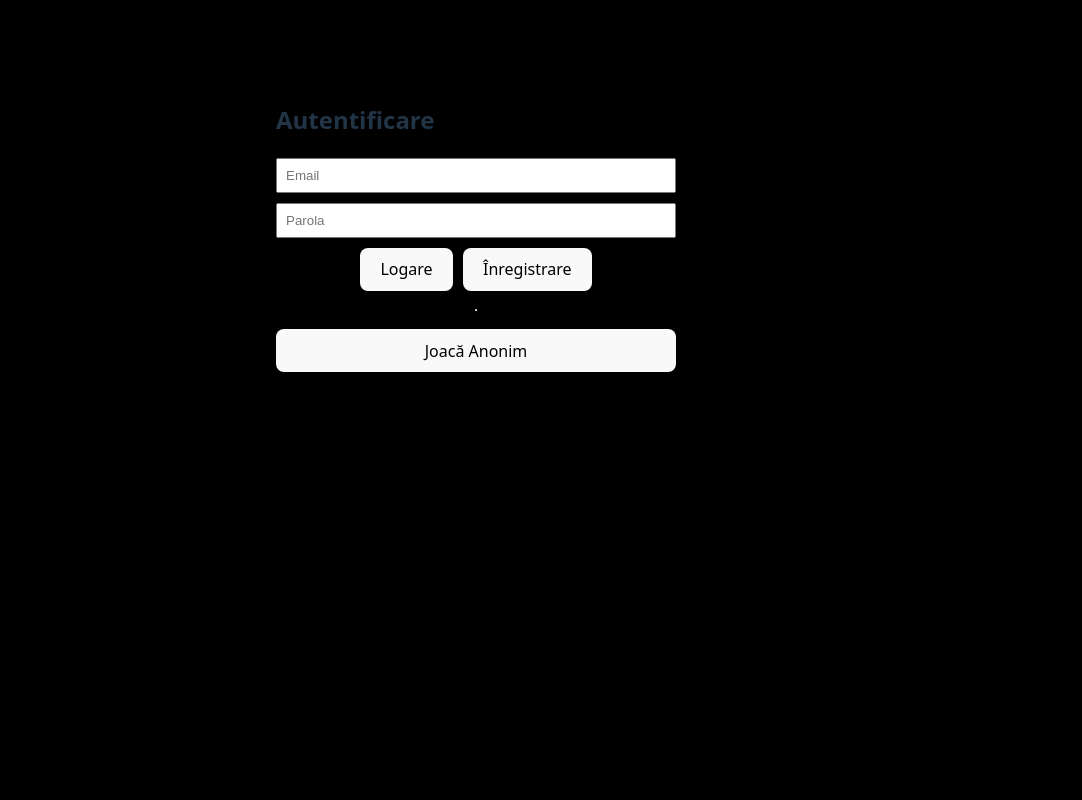
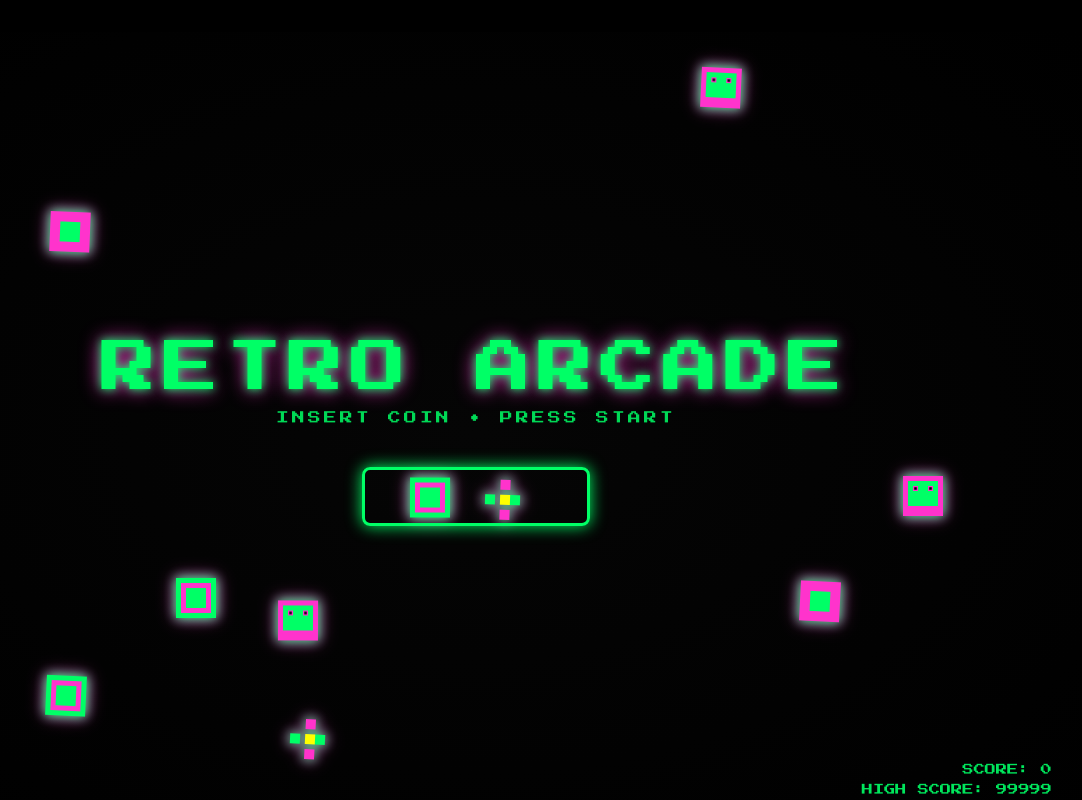
Before and after one commit to alex2004-l/hackitall_db_2025, a React (Vite) app in the folder frontend/: page / in a window 1280 px wide. Shown: the whole page, without its empty margins (164-1246 px from the left). Built offline with nearby package versions, Linux system fonts and the light colour scheme; no server answers.

Commit message:
Put home page over login page

```diff
--- a/frontend/src/App.tsx
+++ b/frontend/src/App.tsx
@@ -7,37 +7,66 @@ import HomePage from './pages/HomePage';
 import './App.css';
 
 function App() {
-  // Definim starea cu tipul 'User' sau 'null'
   const [user, setUser] = useState<User | null>(null);
   const [loading, setLoading] = useState(true);
+  // Stare nouă: decide dacă arătăm ecranul de Login sau nu
+  const [showLogin, setShowLogin] = useState(false);
 
   useEffect(() => {
     const unsubscribe = onAuthStateChanged(auth, (currentUser) => {
       setUser(currentUser);
       setLoading(false);
+      // Dacă utilizatorul s-a logat cu succes, ascundem ecranul de login
+      if (currentUser) {
+        setShowLogin(false);
+      }
     });
     return () => unsubscribe();
   }, []);
 
+  // Funcția care se apelează când apeși "Start" în HomePage
+  const handleStartGame = () => {
+    if (user) {
+      // Dacă e deja logat, aici începe jocul (sau afișezi altceva)
+      alert("Esti deja logat! Jocul începe...");
+    } else {
+      // Dacă NU e logat, îl trimitem la ecranul de Login
+      setShowLogin(true);
+    }
+  };
+
   if (loading) return <div>Se încarcă...</div>;
 
-  // Cazul 1: Dacă NU e logat, afișăm componenta Login
-  if (!user) {
-    return <Login />;
+  // -----------------------------------------------------------
+  // SCENARIUL 1: Utilizatorul a apăsat Start și NU e logat -> Arată LOGIN
+  // -----------------------------------------------------------
+  if (showLogin && !user) {
+    return (
+      <div className="card">
+        <button onClick={() => setShowLogin(false)}>« Înapoi la meniu</button>
+        <Login />
+      </div>
+    );
   }
 
-  // Cazul 2: Dacă E logat, afișăm Aplicația (HomePage)
+  // -----------------------------------------------------------
+  // SCENARIUL 2: Ecranul Principal (HOME) - Default
+  // -----------------------------------------------------------
   return (
     <>
+      {/* Dacă e logat, afișăm butonul de Logout sus */}
+      {user && (
         <div style={{ display: 'flex', justifyContent: 'flex-end', padding: '10px' }}>
           <div style={{ marginRight: '10px' }}>Salut, {user.email}</div>
           <button onClick={() => signOut(auth)} style={{ padding: '5px 10px' }}>
             Logout
           </button>
         </div>
+      )}
 
       <div className="card">
-        <HomePage />
+        {/* AICI ESTE CHEIA: Trimitem funcția handleStartGame către butonul din HomePage */}
+        <HomePage onStart={handleStartGame} />
       </div>
     </>
   );
```
Lines whose indentation alone changed are shown as unchanged.
